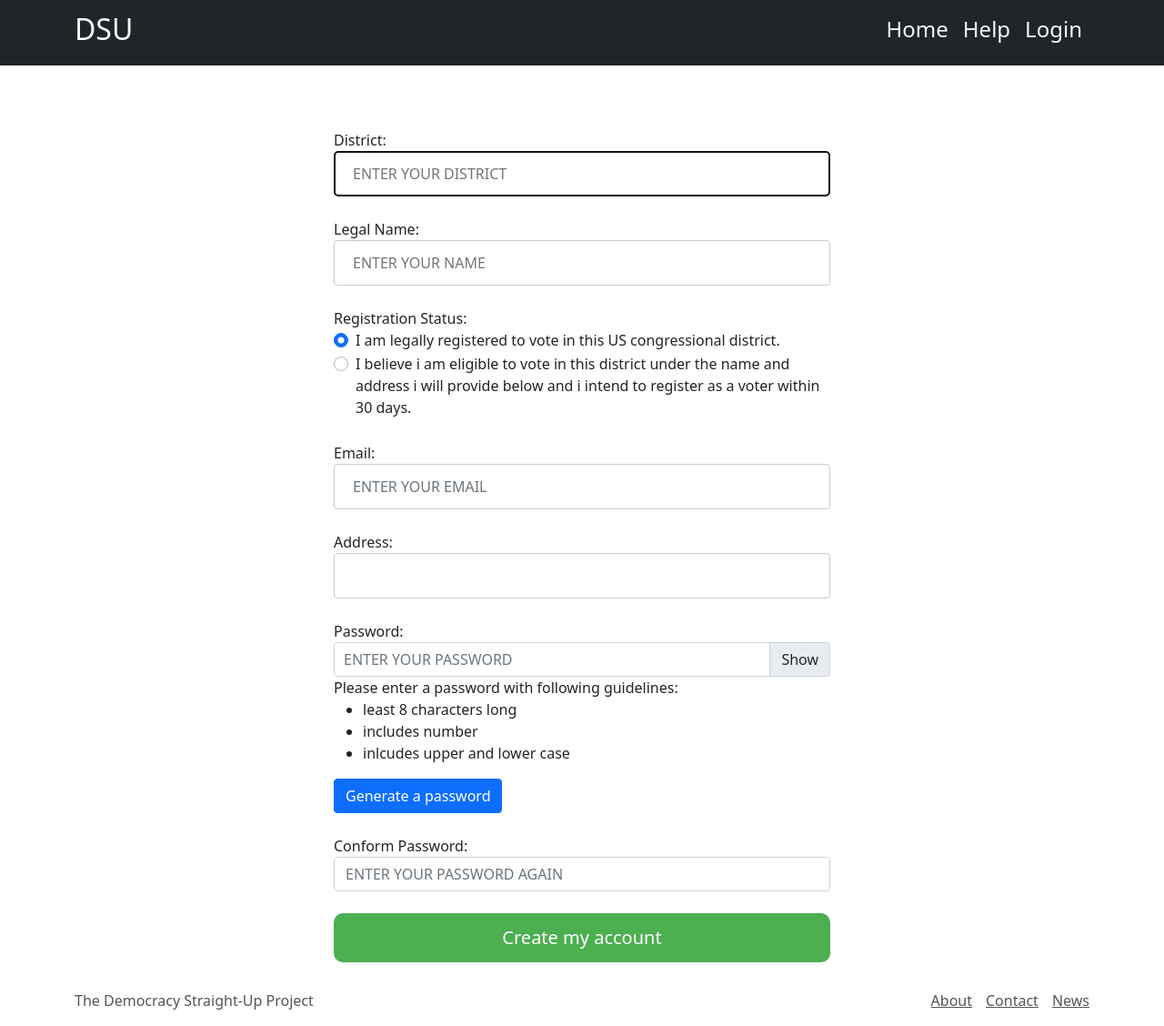
After one commit to coderhqco/claim-your-set-dsup, a Django app: page /claim-your-seat in a window 1280 px wide. The commit adds this page. Shown: the whole page at 91% size. Run offline with Django 4.2, Linux system fonts and the light colour scheme; some libraries are stand-ins or nearby versions.

Commit message:
made the claim your seat with activation process. and signupconfirmation page

```diff
--- a/api/urls.py
+++ b/api/urls.py
@@ -4,7 +4,7 @@ from django.urls import path, include
 from api import views as apiViews
 # Routers provide an easy way of automatically determining the URL conf.
 router = routers.DefaultRouter()
-router.register('districts', apiViews.DistrictsViewSet)
+router.register('/districts', apiViews.DistrictsViewSet)
 
 urlpatterns = [
     path('', include(router.urls))
--- /dev/null
+++ b/vote/forms.py
@@ -0,0 +1,88 @@
+from dataclasses import fields
+from logging import PlaceHolder
+from operator import truediv
+from django.contrib.auth.models import User
+from django import forms
+from django.contrib.auth.forms import UsernameField, UserCreationForm
+from vote import models as voteModels
+from django.core.exceptions import ValidationError
+from django.contrib.auth.validators import ASCIIUsernameValidator
+# to over come the dublicate emails. (to be unique)
+def validate_email(value):
+    if User.objects.filter(email = value).exists():
+        raise ValidationError(
+            (f"{value} is taken."),
+            params = {'value':value}
+        )
+
+class ClaimYourSeatForm(UserCreationForm):
+    district = forms.CharField(
+        widget=forms.TextInput(
+            attrs={
+                'placeholder': 'ENTER YOUR DISTRICT',
+                'style':'text-transform: uppercase',
+                'autofocus':True
+            }
+        ),
+        max_length=4,
+        label='District'
+    )
+
+    username = UsernameField(
+        label='UserName',
+        widget=forms.HiddenInput(
+            attrs={
+                'placeholder': 'ENTER YOUR USERNAME',
+                'style':'text-transform: uppercase',
+                'autofocus':False
+            }
+        ) #end of widget
+    )
+
+    legalName = forms.CharField(
+        label='Legal Name',
+        widget=forms.TextInput(
+            attrs={
+                'placeholder': 'ENTER YOUR NAME',
+                'style':'text-transform: uppercase',
+                'autofocus':False
+            }
+        )
+    )
+
+    is_reg = forms.BooleanField(required=False)
+    is_reg1 = forms.BooleanField(required=False)
+
+    email = forms.EmailField(
+        validators = [validate_email],
+        widget=forms.TextInput(
+            attrs={'placeholder': 'ENTER YOUR EMAIL', 'class':'form-control'}
+        )
+    )
+
+    address = forms.CharField(
+        widget=forms.TextInput,
+        label='Address'
+    )
+
+    password1 = forms.CharField(
+        widget=forms.PasswordInput(
+            attrs={'placeholder':'ENTER YOUR PASSWORD', 'class':'form-control'}
+        ),
+        label='Password'
+    )
+    password2 = forms.CharField(
+        widget=forms.PasswordInput(
+            attrs={'placeholder':'ENTER YOUR PASSWORD AGAIN', 'class':'form-control'}
+        ),
+        label='Conform Password'
+    )
+
+    class Meta:
+        model = User
+        fields = ['username','legalName', 'password1','password2']
+
+class UsersForm(forms.ModelForm):
+    class Meta:
+        model = voteModels.Users
+        fields = '__all__'
--- a/vote/static/signUpScript.js
+++ b/vote/static/signUpScript.js
@@ -5,7 +5,7 @@ var district = document.querySelector("input[name='district']");
 district.addEventListener('change', (event) => {
   let district_code = event.target.value;
   $.ajax({
-    url:'votePortal-api/districts',
+    url:'api/districts/',
     method:'get',
     success:function(res){
       for(let i=0; i<res.length; i++){
@@ -37,6 +37,21 @@ function validate_invalid(e){
 }
 
 // check email for and formating and validate it on mouse leave
+function generateString(length) {
+  var result           = '';
+  var characters       = 'ABCDEFGHIJKLMNOPQRSTUVWXYZabcdefghijklmnopqrstuvwxyz0123456789';
+  var charactersLength = characters.length;
+  for ( var i = 0; i < length; i++ ) {
+    result += characters.charAt(Math.floor(Math.random() * charactersLength));
+ }
+ return result;
+}
+
+window.addEventListener('load', (event) => {
+  var username = document.querySelector("input[name='username']");
+  username.value = generateString(5)
+});
+
 
 var email = document.querySelector("input[name='email']");
 email.addEventListener('change', (event)=>{
@@ -70,11 +85,12 @@ generatePss.addEventListener('click', (Event)=>{
   // generate a password and show it on password labal
   let  pass = generatePassword();
   // add the generated password into password input field as well
-   document.querySelector("input[name='password']").value = pass;
-   document.querySelector("input[name='confirmation']").value = pass;
-   document.querySelector("input[name='password']").type='text';
+   document.querySelector("input[name='password1']").value = pass;
+   document.querySelector("input[name='password2']").value = pass;
+   document.querySelector("input[name='password1']").type='text';
    document.getElementById('basic-addon2').innerHTML = 'Hide';
 })
+
 function generatePassword() {
   var length = 8,
       charset = "abcdefghijklmnopqrstuvwxyzABCDEFGHIJKLMNOPQRSTUVWXYZ0123456789",
@@ -90,7 +106,7 @@ function generatePassword() {
 let show = document.getElementById('basic-addon2')
 show.style.cursor = "pointer";
 show.addEventListener('click', function(event){
-  let inpt = document.querySelector("input[name='password']");
+  let inpt = document.querySelector("input[name='password1']");
   if (inpt.type === "password") {
     inpt.type = "text";
     event.target.innerHTML = 'Hide';
--- /dev/null
+++ b/vote/templates/vote/ClaimYourSeat.html
@@ -0,0 +1,145 @@
+{%extends "vote/base.html" %}
+{% load static %}
+
+{% block css %}
+<style>
+  .textarea.form-control {
+    height: 36px;
+  }
+  .user {
+  text-transform: uppercase;
+}
+  </style>
+{% endblock css%}
+
+{%block content%}
+{%include 'vote/header.html'%}
+<div class="container Enter_the_Floor">
+
+  <div class="row">
+    <div class="col">
+        {%if form.errors%}
+          {% for error in form.errors%}
+          {% if error == 'username' %}
+          <div class="alert alert-danger" role="alert">
+              Your username is not availible
+            </div>
+            {%endif%}
+          {%endfor%}
+        {%endif%}
+
+    </div>
+  </div>
+  <form class="form-horizontal form-label-left mx-auto" method="POST">
+    {% csrf_token %}
+      <div class="row d-flex justify-content-center">
+        <div class="col col-sm-12 col-md-6" id="big-font">
+          {{form.username}}
+
+          <label for="{{ form.district.id_for_label }}">{{form.district.label}}:</label>
+          {{ form.district }}
+          <span class="error text-danger hide" ></span>
+          {% for error in form.district.errors %}
+          <span class="error text-danger">
+              <strong>{{ error|escape }}</strong>
+          </span>
+          {%endfor%}<br> <br>
+
+          <label for="{{ form.name.id_for_label }}">{{form.legalName.label}}:</label>
+          {{ form.legalName }}
+          {% for error in form.LegalName.errors %}
+          <span class="error text-danger">
+              <strong>{{ error|escape }}</strong>
+          </span>
+          {%endfor%}<br> <br>
+
+          <label for="{{ form.registered.id_for_label }}">Registration Status:</label>
+          <div class="form-check">
+            <input class="form-check-input" checked type="radio" name="flexRadioDefault" id="flexRadioDefault1">
+            <label class="form-check-label" for="flexRadioDefault1">
+              I am legally registered to vote in this US congressional district.
+            </label>
+          </div>
+          {% for error in form.is_reg.errors %}
+          <span class="error text-danger">
+              <strong>{{ error|escape }}</strong>
+          </span>
+          {%endfor%}
+          <div class="form-check">
+            <input class="form-check-input" type="radio" name="flexRadioDefault" id="flexRadioDefault2">
+            <label class="form-check-label" for="flexRadioDefault2">
+              I believe i am eligible to vote in this district under the name and address i will provide below and i intend to register as a voter within 30 days.
+            </label>
+          </div>
+          {% for error in form.is_reg1.errors %}
+          <span class="error text-danger">
+              <strong>{{ error|escape }}</strong>
+          </span>
+          {%endfor%}<br>
+
+          <label for="{{ form.email.id_for_label }}">Email:</label>
+          {{form.email}}
+          <span class="error text-danger hide" ></span>
+          {% for error in form.email.errors %}
+          <span class="error text-danger">
+              <strong>{{ error|escape }}</strong>
+          </span>
+          {%endfor%}<br> <br>
+
+          <label for="{{ form.address.id_for_label }}">Address:</label>
+          {{form.address}}
+
+          {% for error in form.address.errors %}
+          <span class="error text-danger">
+              <strong>{{ error|escape }}</strong>
+          </span>
+          {%endfor%}<br> <br>
+
+          <label for="{{ form.password1.id_for_label }}">Password:</label>
+          <div class="input-group">
+            <input type="password" name="password1"
+            class="form-control" id="id_password"
+            style="padding: 5px 10px;" placeholder="ENTER YOUR PASSWORD"
+            aria-describedby="basic-addon">
+            <span class="input-group-text" id="basic-addon2">Show</span>
+          </div>
+
+          <span>Please enter a password with following guidelines: </span>
+          <ul>
+            <li>least 8 characters long</li>
+            <li>includes number</li>
+            <li>inlcudes upper and lower case</li>
+          </ul>
+          <span class="btn btn-primary" id="generatePassoword">Generate a password</span>
+          <br>
+          {% for error in form.password1.errors %}
+          <span class="error text-danger">
+              <strong>{{ error|escape }}</strong>
+          </span>
+          {%endfor%}<br>
+
+          <label for="{{ form.confirmation.id_for_label }}">{{form.password2.label}}:</label>
+          {{ form.password2 }}
+
+          {% for error in form.password2.errors %}
+          <span class="error text-danger">
+              <strong>{{ error|escape }}</strong>
+          </span>
+          {%endfor%}<br>
+
+          <input type="submit" name="submit" value="Create my account" class="btn-xl btn-primary btn-wrap-text" data-disable-with="Create my account" />
+
+        </div>
+      </div>
+  </form>
+</div>
+
+{%include "vote/footer.html" %}
+{%endblock content%}
+
+
+{%block js%}
+
+    <script src="https://ajax.googleapis.com/ajax/libs/jquery/3.6.0/jquery.min.js"></script>
+    <script src="{% static 'signUpScript.js' %}"></script>
+{%endblock js%}
--- /dev/null
+++ b/vote/templates/vote/accountActiveEmail.html
@@ -0,0 +1,6 @@
+{% autoescape off %}
+Hi {{user.users.legalName}},
+Please click on the link to confirm your registration,
+{% comment %} http://{{domain}}{% url 'activate' uidb64=uid token=token %}  {% endcomment %}
+http://{{ domain }}/activate/{{ uid }}/{{ token }}
+{% endautoescape %}
--- a/vote/templates/vote/header.html
+++ b/vote/templates/vote/header.html
@@ -40,7 +40,7 @@
                 <a class="nav-link text-light" href="/help"><h4>Help</h4></a>
               </li>
               <li class="nav-item">
-                <a class="nav-link text-light" href="/login"><h4>Login</h4></a>
+                <a class="nav-link text-light" href="{% url 'EnterTheFloor' %}"><h4>Login</h4></a>
               </li>
             </ul>
             {%endif%}
--- a/vote/urls.py
+++ b/vote/urls.py
@@ -1,5 +1,10 @@
 from django.urls import path
 from django.views.generic import TemplateView
+from vote import views as voteViews
 urlpatterns = [
-    path('', TemplateView.as_view(template_name='vote/index.html')),
+    path('', TemplateView.as_view(template_name='vote/index.html'), name='home'),
+    path('confirm', TemplateView.as_view(template_name='vote/signUpConfirm.html'), name='test'),
+    path('claim-your-seat',voteViews.ClainYourSeat, name="ClainYouSeat"),
+    path('enter-the-floor',voteViews.EnterTheFloor.as_view(), name="EnterTheFloor"),
+    path('activate/<uidb64>/<token>/',voteViews.activate, name='activate'),
 ]
--- a/vote/views.py
+++ b/vote/views.py
@@ -1,3 +1,101 @@
-from django.shortcuts import render
+from django.shortcuts import render, HttpResponse, redirect
+from django.views.generic import TemplateView, ListView, DetailView,CreateView, FormView
+from vote import models as voteModels
+from vote import forms as voteForms
+from django.contrib.auth.models import User
+from django.contrib import messages
 
-# Create your views here.
+from django.template.loader import render_to_string
+from django.utils.encoding import force_bytes,force_str
+from django.utils.http import urlsafe_base64_encode, urlsafe_base64_decode
+from vote.token import account_activation_token
+from django.core.mail import EmailMessage
+from django.contrib.sites.shortcuts import get_current_site
+from django.contrib.auth import authenticate, login,logout
+from django.contrib.auth.decorators import login_required
+
+def entry_code_generator():
+    """
+    this is the entry code generator.
+    It uses random and checks for the database.
+    return the code if it's not taken
+    """
+    import random
+    code  = str(random.choice('abcdefghijklmnpqrstuvwxyz'))
+    code += str(random.randint(1,9))
+    code += str(random.choice('abcdefghijklmnpqrstuvwxyz'))
+    code += str(random.randint(1,9))
+    code += str(random.choice('abcdefghijklmnpqrstuvwxyz'))
+    code = code.upper()
+    is_exist = User.objects.filter(username = code).exists()
+
+    if is_exist:
+        entry_code_generator()
+    return code
+
+
+def ClainYourSeat(request):
+    """this is the user creation function. It create a user and assign entry code and relevent info"""
+    form = voteForms.ClaimYourSeatForm()
+    if request.method == 'POST':
+        form = voteForms.ClaimYourSeatForm(request.POST or None)
+        if form.is_valid():
+            # set the username to 5 digit random unique and set password
+            user = form.save(commit=False)
+            user.username = entry_code_generator()
+            user.email = form.cleaned_data.get('email')
+            user.is_active = False
+            user.save()
+
+            user.users.legalName = form.cleaned_data.get('legalName')
+            user.users.address = form.cleaned_data.get('address')
+            usersDistrict = voteModels.Districts.objects.get(code = form.cleaned_data.get('district').upper())
+            if usersDistrict:
+                user.users.district = usersDistrict
+
+            user.save()
+            messages.success(
+                request,
+                "We've sent an email to the address you provided. Open it and click on the link to confirm and Enter the Floor.",
+                extra_tags='success'
+            )
+
+            # send email
+            current_site = get_current_site(request)
+            mail_subject = 'Activate your account.'
+            message = render_to_string('vote/accountActiveEmail.html', {
+                'user': user,
+                'domain': current_site.domain,
+                'uid':urlsafe_base64_encode(force_bytes(user.pk)),
+                'token':account_activation_token.make_token(user),
+            })
+            to_email = user.email
+            email = EmailMessage( mail_subject,  message,  to=[to_email] )
+            email.send()
+
+            # redirect to confirmation page
+            return render(request, 'vote/signUpConfirm.html')
+        else:
+            return render(request, 'vote/ClaimYourSeat.html',{'form':form})
+    return render(request, 'vote/ClaimYourSeat.html',{'form':form})
+
+
+def activate(request, uidb64, token):
+    try:
+        uid = force_str(urlsafe_base64_decode(uidb64))
+        users = User.objects.get(id=uid)
+    except(TypeError, ValueError, OverflowError, User.DoesNotExist):
+        users = None
+    if users is not None and account_activation_token.check_token(users, token):
+        users.is_active = User.objects.filter(id=uid).update(is_active=True)
+        login(request, users)
+        messages.success(request,"Successfully Registered and Activated.")
+        return render(request, 'vote/index.html')
+    else:
+        return HttpResponse('Activation link is invalid!')
+
+
+class EnterTheFloor(CreateView):
+    model = voteModels.Users
+    fields = ['district']
+    template_name = 'vote/EnterTheFloor.html'
```
Also changed, not shown: dsu/settings.py (+9 -1 lines), vote/models.py (+1 -8 lines), vote/signals.py (+8 -1 lines), vote/templates/vote/EnterTheFloor.html (added, +12 -0 lines), vote/templates/vote/index.html (+46 -9 lines), vote/templates/vote/signUpConfirm.html (added, +44 -0 lines), vote/token.py (added, +10 -0 lines), db.sqlite3, vote/migrations/0003_users_legalname.py (added), vote/migrations/0004_remove_users_createddate.py (added), vote/static/image/monkey_think-b4a0e875e626791e184e60641a40b7f7b297fa9592a5ec449bc50473d603af74.jpg (deleted), 1 other file.
